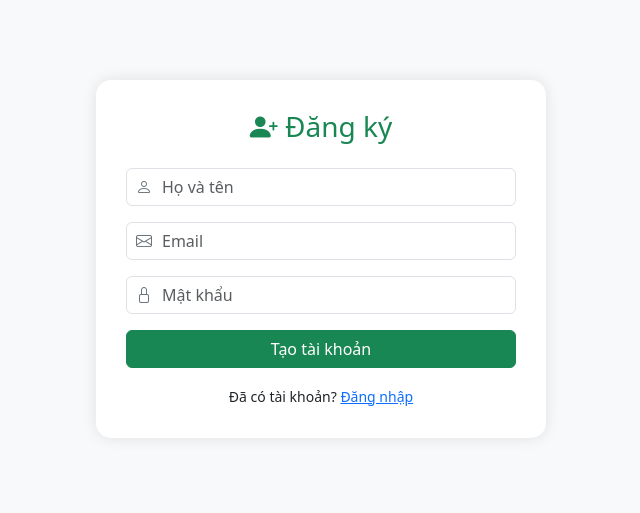
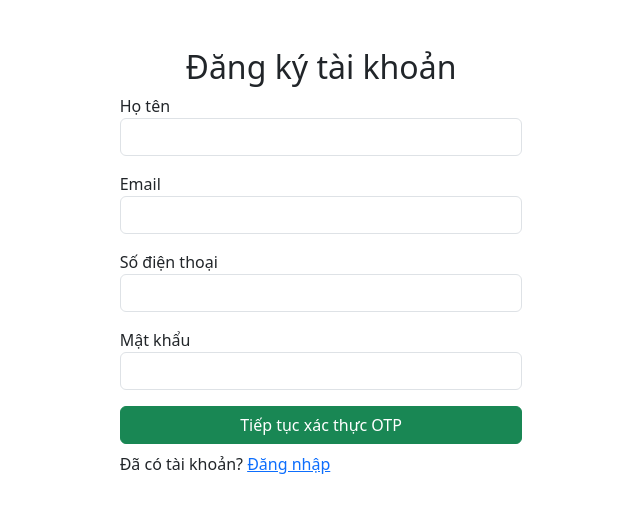
Before and after one commit to thanhduy040204/web_php, a PHP site: page /Webphp/register.php in a window 1280 px wide. Shown: the top 513 px of the page, without its empty margins (319-959 px from the left). Run offline with PHP 8.4, Linux system fonts and the light colour scheme.

Commit message:
cập nhật file register, thêm 2 file xác thực mã opt để đăng ký tài khoản

```diff
--- a/views/register.php
+++ b/views/register.php
@@ -2,90 +2,64 @@
 session_start();
 include '../config/config.php';
 
-if(isset($_POST['register'])){
-  $name = trim($_POST['name']);
-  $email = trim($_POST['email']);
+if (isset($_POST['register'])) {
+  $name = $_POST['name'];
+  $email = $_POST['email'];
+  $phone = $_POST['phone'];
   $password = password_hash($_POST['password'], PASSWORD_DEFAULT);
 
-  // Check email đã tồn tại chưa
+  // Kiểm tra email đã tồn tại
   $stmt = $conn->prepare("SELECT * FROM users WHERE email = ?");
   $stmt->execute([$email]);
-  if($stmt->rowCount() > 0){
-    $error = "❌ Email đã tồn tại!";
-  }else{
-    $stmt = $conn->prepare("INSERT INTO users (name, email, password) VALUES (?, ?, ?)");
-    $stmt->execute([$name, $email, $password]);
-    $success = "✅ Đăng ký thành công! Vui lòng đăng nhập.";
+  if ($stmt->rowCount() > 0) {
+    $error = "Email đã tồn tại!";
+  } else {
+    // Lưu thông tin tạm vào session
+    $_SESSION['pending_user'] = [
+      'name' => $name,
+      'email' => $email,
+      'phone' => $phone,
+      'password' => $password
+    ];
+
+    // Gửi OTP (giả lập)
+    header("Location: send_otp.php");
+    exit();
   }
 }
 ?>
+
 <!DOCTYPE html>
 <html lang="vi">
 <head>
   <meta charset="UTF-8">
-  <title>Đăng ký tài khoản</title>
-  <meta name="viewport" content="width=device-width, initial-scale=1">
+  <title>Đăng ký</title>
   <link href="https://cdn.jsdelivr.net/npm/bootstrap@5.3.2/dist/css/bootstrap.min.css" rel="stylesheet">
-  <link rel="stylesheet" href="https://cdn.jsdelivr.net/npm/bootstrap-icons@1.10.5/font/bootstrap-icons.css">
-  <style>
-    body {
-      background: #f8f9fa;
-    }
-    .register-box {
-      max-width: 450px;
-      margin: auto;
-      margin-top: 80px;
-      padding: 30px;
-      background: white;
-      border-radius: 15px;
-      box-shadow: 0 0 15px rgba(0,0,0,0.1);
-    }
-    .form-icon {
-      position: absolute;
-      left: 10px;
-      top: 50%;
-      transform: translateY(-50%);
-      color: #6c757d;
-    }
-    .form-control {
-      padding-left: 35px;
-    }
-  </style>
 </head>
 <body>
-
-<div class="register-box">
-  <h3 class="text-center text-success mb-4"><i class="bi bi-person-plus-fill"></i> Đăng ký</h3>
-
-  <?php if(isset($error)): ?>
-    <div class="alert alert-danger"><?= $error ?></div>
-  <?php endif; ?>
-
-  <?php if(isset($success)): ?>
-    <div class="alert alert-success"><?= $success ?></div>
-  <?php endif; ?>
-
+<div class="container mt-5 col-md-4">
+  <h2 class="text-center">Đăng ký tài khoản</h2>
+  <?php if (isset($error)) echo "<div class='alert alert-danger'>$error</div>"; ?>
   <form method="post">
-    <div class="mb-3 position-relative">
-      <i class="bi bi-person form-icon"></i>
-      <input type="text" name="name" class="form-control" placeholder="Họ và tên" required>
+    <div class="mb-3">
+      <label>Họ tên</label>
+      <input type="text" name="name" class="form-control" required>
     </div>
-    <div class="mb-3 position-relative">
-      <i class="bi bi-envelope form-icon"></i>
-      <input type="email" name="email" class="form-control" placeholder="Email" required>
+    <div class="mb-3">
+      <label>Email</label>
+      <input type="email" name="email" class="form-control" required>
     </div>
-    <div class="mb-3 position-relative">
-      <i class="bi bi-lock form-icon"></i>
-      <input type="password" name="password" class="form-control" placeholder="Mật khẩu" required>
+    <div class="mb-3">
+      <label>Số điện thoại</label>
+      <input type="text" name="phone" class="form-control" required>
     </div>
-    <button type="submit" name="register" class="btn btn-success w-100">Tạo tài khoản</button>
-    <div class="text-center mt-3">
-      <small>Đã có tài khoản? <a href="login_user.php">Đăng nhập</a></small>
+    <div class="mb-3">
+      <label>Mật khẩu</label>
+      <input type="password" name="password" class="form-control" required>
     </div>
+    <button type="submit" name="register" class="btn btn-success w-100">Tiếp tục xác thực OTP</button>
+    <p class="mt-2">Đã có tài khoản? <a href="login_user.php">Đăng nhập</a></p>
   </form>
 </div>
-
-<!-- JS -->
-<script src="https://cdn.jsdelivr.net/npm/bootstrap@5.3.2/dist/js/bootstrap.bundle.min.js"></script>
 </body>
 </html>
```
Also changed, not shown: views/send_otp.php (added, +20 -0 lines), views/verify_otp.php (added, +51 -0 lines).
